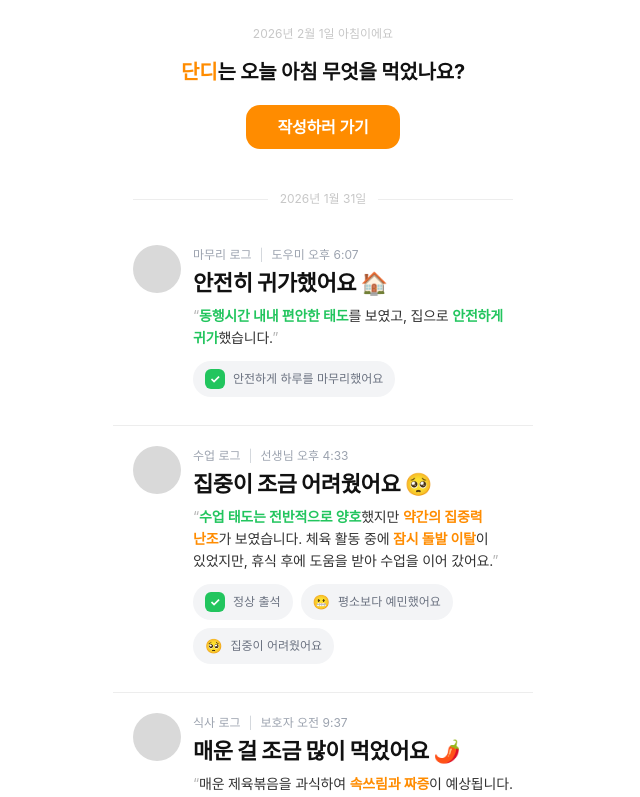
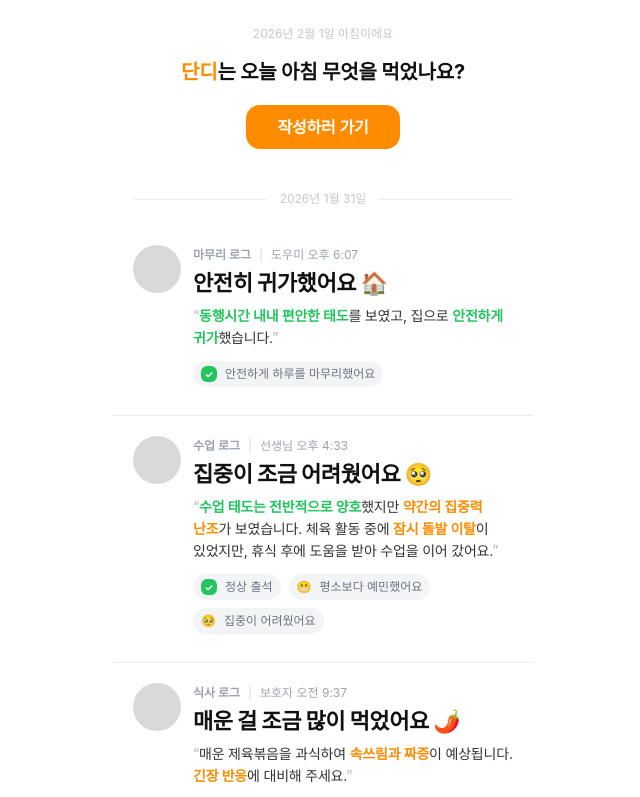
Before and after one commit to dandicare/doedorok, a Next.js app in the folder apps/web/: page /feed in a window 1280 px wide. Shown: the top 797 px of the page, without its empty margins (317-957 px from the left). Built offline with nearby package versions, Linux system fonts and the light colour scheme; a web font is replaced by a local one.

Commit message:
fix: 피드 페이지 디자인 변경

```diff
--- a/apps/web/src/ui/chat-message.tsx
+++ b/apps/web/src/ui/chat-message.tsx
@@ -29,10 +29,12 @@ export function ChatMessage({
   const renderChip = (raw: string, index: number) => {
     const text = raw.trim();
     const maybeEmoji = text.match(
-      /^(?:\p{Extended_Pictographic}|\p{Emoji_Presentation}|\p{Emoji}\uFE0F)\s+/u
+      /^(?:\p{Extended_Pictographic}|\p{Emoji_Presentation}|\p{Emoji}\uFE0F)\s+/u,
     );
     const leadingEmoji = maybeEmoji ? maybeEmoji[0].trim() : null;
-    const label = leadingEmoji ? text.slice(maybeEmoji![0].length).trim() : text;
+    const label = leadingEmoji
+      ? text.slice(maybeEmoji![0].length).trim()
+      : text;
 
     const isCheck =
       (!leadingEmoji && (label.startsWith("정상") || label.includes("완료"))) ||
@@ -43,16 +45,16 @@ export function ChatMessage({
     return (
       <div
         key={`${text}-${index}`}
-        className="inline-flex items-center gap-2 rounded-full bg-[#F3F4F6] px-3 py-2"
+        className="inline-flex items-center gap-2 rounded-full bg-[#F3F4F6] px-2 py-1"
       >
         {isCheck ? (
-          <span className="inline-flex h-5 w-5 items-center justify-center rounded-md bg-[#22C55E] text-[12px] font-bold text-white">
+          <span className="inline-flex h-4 w-4 items-center justify-center rounded-md bg-[#22C55E] text-[10px] font-bold text-white">
             ✓
           </span>
         ) : leadingEmoji ? (
-          <span className="text-[14px] leading-none">{leadingEmoji}</span>
+          <span className="text-[12px] leading-none">{leadingEmoji}</span>
         ) : null}
-        <span className="typo-label-m text-[#6B7280]">{label}</span>
+        <span className="text-[12px] text-[#6B7280]">{label}</span>
       </div>
     );
   };
@@ -69,7 +71,7 @@ export function ChatMessage({
 
         <div className="min-w-0 flex-1">
           <div className="typo-label-m mb-1 flex items-center gap-2 text-[#9CA3AF]">
-            <span className="truncate">{sender}</span>
+            <span className="truncate font-bold">{sender}</span>
             <span className="text-[#D1D5DB]">|</span>
             <span className="shrink-0">{timestamp}</span>
           </div>
@@ -91,11 +93,13 @@ export function ChatMessage({
           ) : null}
 
           {chips.length > 0 ? (
-            <div className="mb-2 flex flex-wrap gap-2">{chips.map(renderChip)}</div>
+            <div className="mb-2 flex flex-wrap gap-2">
+              {chips.map(renderChip)}
+            </div>
           ) : null}
 
           {isRead && readTime ? (
-            <div className="typo-label-m flex items-center gap-2 text-[#B6B6B6]">
+            <div className="typo-label-m flex items-center gap-2 text-[#B6B6B6] font-bold">
               <span>✓</span>
               <span>선생님 확인 완료</span>
               <span>{readTime}</span>
```
